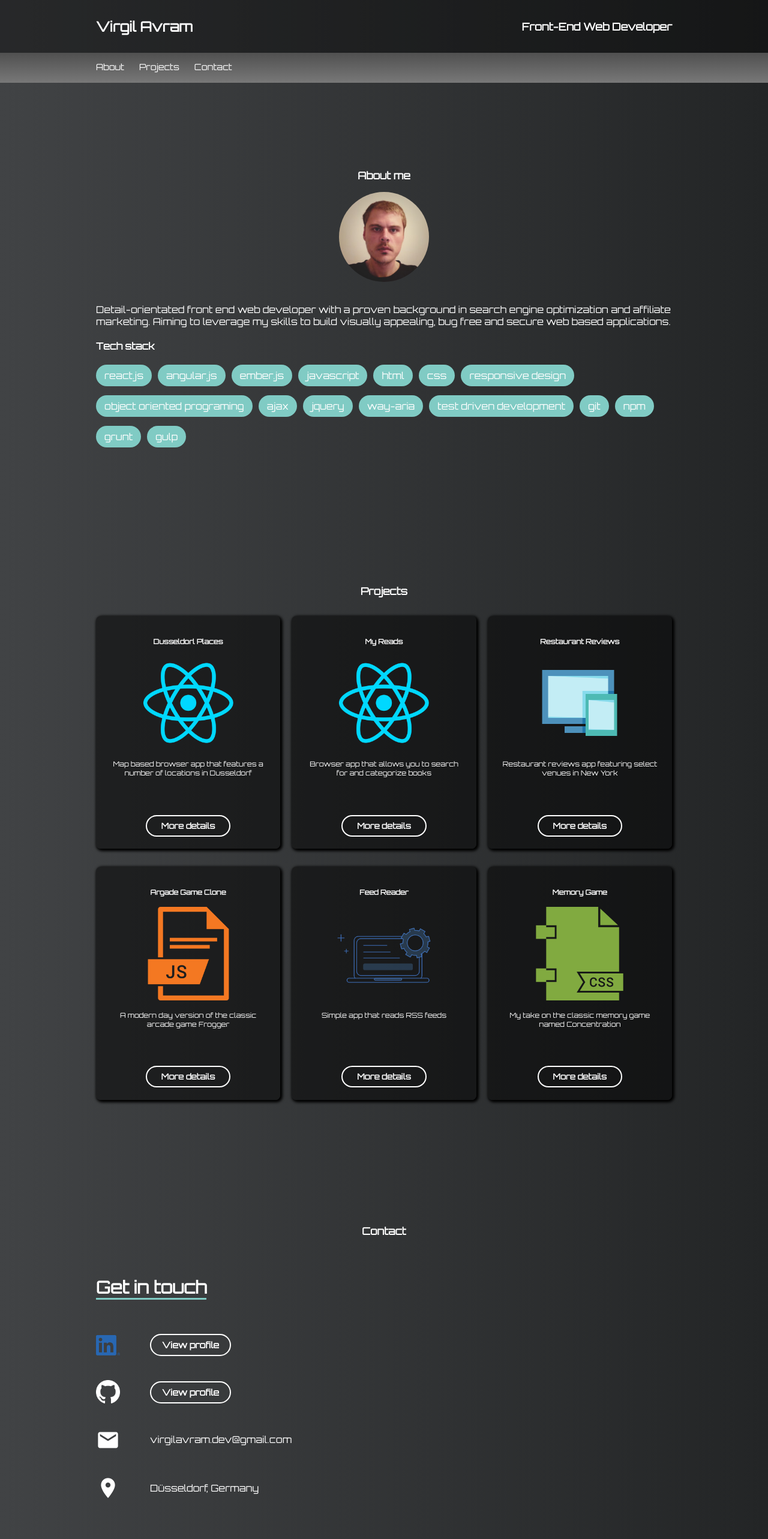
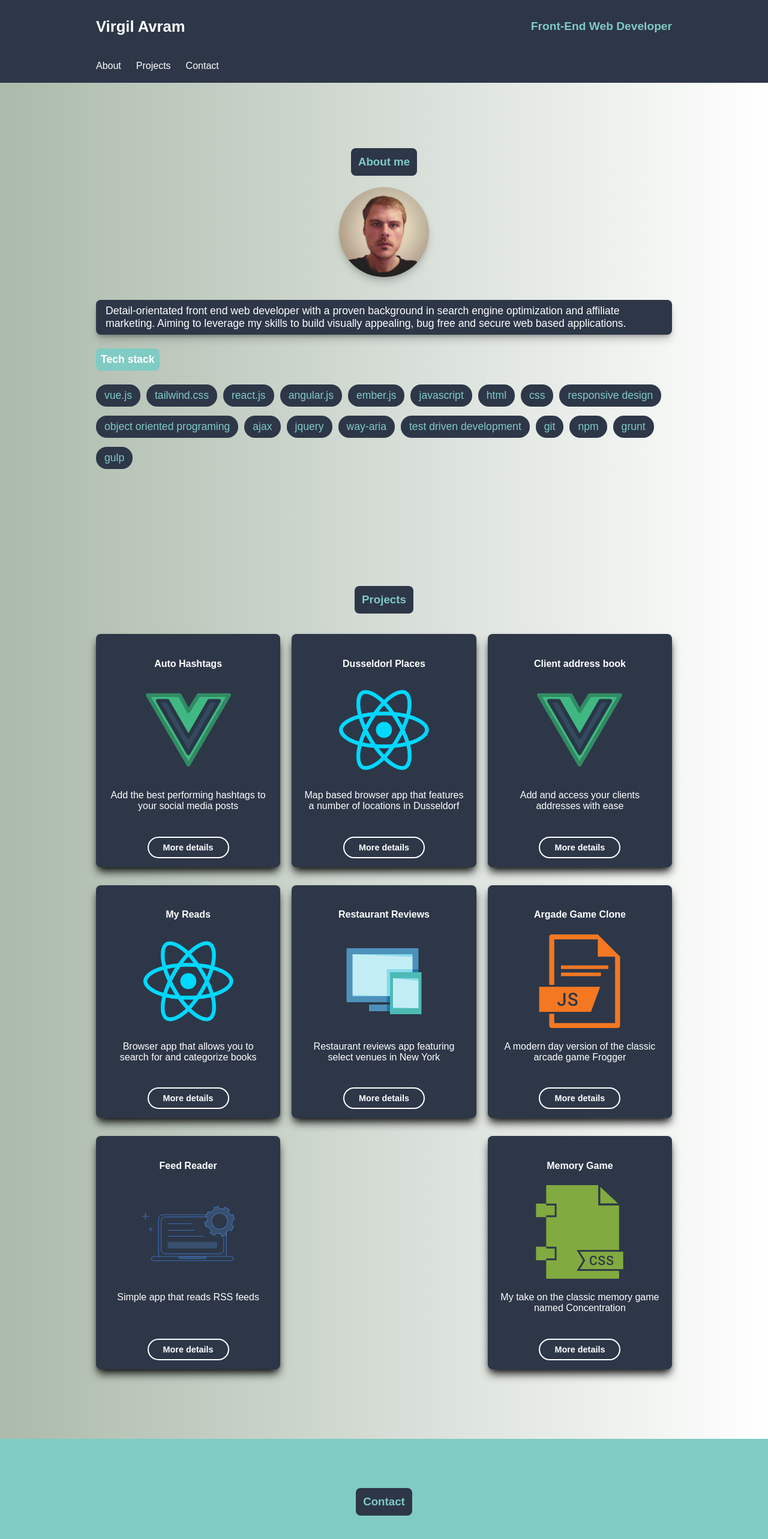
Before and after one commit to virgilseo/portfolio, a React (Create React App) app: page / in a window 1280 px wide. Shown: the top 2566 px of the page at 60% size. Built offline with nearby package versions, Linux system fonts and the light colour scheme.

Commit message:
Update color scheme

```diff
--- a/src/About.js
+++ b/src/About.js
@@ -3,7 +3,7 @@ import ProfilePic from './images/portfolio-pic.jpg';
 
 // Store tech skills text in a array
 
-const skills = ['react.js', 'angular.js', 'ember.js', 'javascript', 'html', 'css', 'responsive design', 'object oriented programing',
+const skills = ['vue.js', 'tailwind.css', 'react.js', 'angular.js', 'ember.js', 'javascript', 'html', 'css', 'responsive design', 'object oriented programing',
                 'ajax', 'jquery', 'way-aria', 'test driven development', 'git', 'npm', 'grunt', 'gulp']
 
 class About extends Component {
@@ -16,7 +16,7 @@ class About extends Component {
          <h3 className='section-title'>About me</h3>
          <img src={ProfilePic} alt='Profile' className='profile-pic'/>
          <div className='about-container'>
-           <p > Detail-orientated front end web developer
+           <p className="bio"> Detail-orientated front end web developer
               with a proven background in search engine optimization and affiliate marketing.
               Aiming to leverage my skills to build visually appealing, bug free and secure
               web based applications.</p>
--- a/src/App.css
+++ b/src/App.css
@@ -2,15 +2,15 @@
 
 html, body {
   height: 100vh;
-  background: linear-gradient(to right, #414345, #232526);
+  background: #abbaab;  /* fallback for old browsers */
+  background: -webkit-linear-gradient(to left, #ffffff, #abbaab);  /* Chrome 10-25, Safari 5.1-6 */
+  background: linear-gradient(to left, #ffffff, #abbaab); /* W3C, IE 10+/ Edge, Firefox 16+, Chrome 26+, Opera 12+, Safari 7+ */
   scroll-behavior: smooth;
 }
 
 .App {
-  color: #ffffff;
-  font-family: 'Orbitron', sans-serif;
-  font-size: 0.9em;
-  font-weight: 400;
+  color: #4A5568;
+  font-family: 'Heebo', sans-serif;
 }
 
 img {
@@ -21,7 +21,7 @@ img {
 
 .header {
   color: #ffffff;
-  background: rgba(0, 0, 0, 0.40);
+  background: #2D3748;
   display: flex;
   justify-content: center;
   align-items: center;
@@ -36,6 +36,10 @@ img {
   justify-content: space-between;
 }
 
+.header-tag {
+  color: #80CBC4;
+}
+
 /* Navigation */
 
 .nav-link {
@@ -45,18 +49,18 @@ img {
 }
 
 .nav-container a:hover {
-  border-bottom: 4px solid #80CBC4;
+  border-bottom: 6px solid #80CBC4;
 }
 
 .nav-container a {
-  border-bottom: 4px solid transparent;
+  border-bottom: 6px solid transparent;
 }
 
 .nav-container {
   display: flex;
   align-items: center;
   justify-content: center;
-  background-image: linear-gradient( #505050, #787878);
+  background: #2D3748;
   height: 40px;
   position: sticky;
   top: 0px;
@@ -74,6 +78,7 @@ img {
   border-radius: 50%;
   width: 150px;
   height: 150px;
+  box-shadow: 0 10px 15px -3px rgba(0, 0, 0, 0.2), 0 4px 6px -2px rgba(0, 0, 0, 0.10)
 }
 
 #about {
@@ -97,13 +102,36 @@ img {
 
 .skill-text {
   padding: 8px 14px;
-  background-color: #80CBC4;
+  background-color: #2D3748;
   border-radius: 18px;
-  color: #ffffff;
+  color: #80CBC4;
   margin-right: 10px;
   margin-bottom: 15px;
 }
 
+.tech-title {
+  background: #80CBC4;
+  padding: 8px;
+  color: #fff;
+  width: fit-content;
+  border-radius: 8px;
+}
+
+.section-title {
+  background: #2D3748;
+  padding: 12px;
+  color: #80CBC4;
+  width: fit-content;
+  border-radius: 8px;
+}
+
+.bio {
+  background: #2D3748;
+  padding: 8px 16px;
+  color: #fff;
+  border-radius: 8px;
+  box-shadow: 0 10px 15px -3px rgba(0, 0, 0, 0.2), 0 4px 6px -2px rgba(0, 0, 0, 0.25);
+}
 /* Projects */
 
 li {
@@ -111,7 +139,7 @@ li {
 }
 
 .project {
-  background-color: rgba(0, 0, 0, 0.50);
+  background-color: #2D3748;
   color: white;
   width: 85%;
   height: 350px;
@@ -122,7 +150,7 @@ li {
   margin-bottom: 30px;
   padding: 2%;
   text-align: center;
-  box-shadow: 2px 2px 4px 2px black;
+  box-shadow: 0 10px 15px -3px rgba(0, 0, 0, 0.9), 0 4px 6px -2px rgba(0, 0, 0, 0.25);
 }
 
 ul {
@@ -150,11 +178,11 @@ ul {
 .project-btn {
   border: 2px solid #fff;
   border-radius: 20px;
-  font-weight: 600;
   padding: 8px 24px;
-  font-family: 'Orbitron', sans-serif;
   color: #fff;
   background-color: transparent;
+  font-weight: 600;
+  font-size: 0.9em;
 }
 
 .project-btn:hover {
@@ -224,12 +252,14 @@ ul {
 
 .project-tags {
   font-size: 1.3em;
-  border: 2px solid #80CBC4;
+  background: #2D3748;
   margin-right: 10px;
   margin-bottom: 10px;
   margin-top: 5px;
   padding: 4px 10px;
-  box-shadow: 4px 4px 1px 0px #fff;
+  box-shadow: 0 10px 15px -3px rgba(0, 0, 0, 0.6), 0 4px 6px -2px rgba(0, 0, 0, 0.15);
+  border-radius: 12px;
+  color: #80CBC4;
 }
 
 .skill-container {
@@ -247,6 +277,7 @@ ul {
   justify-content: center;
   align-items: center;
   flex-flow: column;
+  background: #80CBC4;
 }
 
 .contact-title {
@@ -270,18 +301,18 @@ ul {
 .logo-links {
   margin-left: 40px;
   text-decoration: none;
-  color: #fff;
+  color: #4A5568;
   border-radius: 20px;
   font-weight: 600;
   padding: 8px 18px;
-  border: 2px solid #fff;
+  border: 2px solid #4A5568;
 }
 
 .logo-links:hover {
-  color: #ffffff;
-  background-color: #80CBC4;
+  color: #80CBC4;
+  background-color: #2D3748;
   transition-duration: 0.2s;
-  border: 2px solid #80CBC4;
+  border: 2px solid #2D3748;
 }
 
 .social-logo {
@@ -298,12 +329,13 @@ ul {
 .email-text {
   margin-left: 40px;
   text-decoration: none;
-  color: #ffffff;
-  border-bottom: 2px solid transparent;
+  color: #4A5568;
+  border-bottom: 3px solid transparent;
 }
 
 .email-text:hover {
-  border-bottom: 2px solid #80CBC4;
+  transition: 0.2s;
+  color: #fff;
 }
 
 
@@ -314,7 +346,8 @@ ul {
 .contact-tag {
   font-size: 1.8em;
   justify-content: center;
-  border-bottom: 3px solid #80CBC4;
+  border-left: 4px solid #fff;
+  padding-left: 10px;
 }
 
 .location-text {
@@ -330,10 +363,11 @@ ul {
   flex-flow: column;
   align-items: center;
   justify-content: center;
-  background: rgba(0, 0, 0, 0.40);
+  background: #2D3748;
   height: 10vh;
   padding: 20px 0px;
   text-align: center;
+  color: #fff;
 }
 
 .attr-link {
@@ -341,3 +375,8 @@ ul {
   color: #80CBC4;
   font-weight: 550;
 }
+
+.copy-icon {
+  color: #80CBC4;
+  font-weight: 600;
+}
--- a/src/App.js
+++ b/src/App.js
@@ -9,8 +9,6 @@ import Projects from './Projects.js';
 import Navigation from './Navigation';
 import ProjectInfo from './ProjectInfo';
 
-const projects = ProjectInfo
-
 class App extends Component {
 
   //Set the initial state
@@ -19,7 +17,7 @@ class App extends Component {
   }
 
   componentDidMount() {
-    this.setState({projects: projects})
+    this.setState({projects: ProjectInfo})
   }
 
 
@@ -29,7 +27,7 @@ class App extends Component {
     let flippedProject = this.state.projects.filter((project) => project.id === projectId).map((project) =>
     project.flipped === false ? project.flipped = true : project.flipped = false)
 
-    this.setState({projects: projects})
+    this.setState({projects: ProjectInfo})
     return flippedProject
   }
 
--- a/src/Contact.js
+++ b/src/Contact.js
@@ -9,8 +9,8 @@ class Contact extends Component {
     return(
 
       <section id='contact'>
-        <h3 className='contact-title'>Contact</h3>
-        <div data-aos="fade-right" data-aos-duration="900" className='contact-container'>
+        <h3 className='section-title'>Contact</h3>
+        <div className='contact-container'>
           <h4 className='contact-tag'>Get in touch</h4>
           <div className='linkedin-container'>
             <img src={LinkedinLogo} alt='Linkedin-profile' className='social-logo'/>
@@ -26,7 +26,7 @@ class Contact extends Component {
           </div>
           <div className='location-container'>
             <i className='material-icons location-icon'>place</i>
-            <span className='location-text'>Düsseldorf, Germany</span>
+            <span className='location-text'>Leeuwarden, Netherlands</span>
           </div>
         </div>
       </section>
--- a/src/Footer.js
+++ b/src/Footer.js
@@ -6,7 +6,7 @@ class Footer extends Component {
 
     return(
       <footer className='footer-container'>
-        <p>© 2019 Virgil Avram</p>
+        <p><span className="copy-icon">©</span> 2019 Virgil Avram</p>
         <p>Icons provided by <a href='https://material.io/' className='attr-link' target="_blank" rel='noopener noreferrer'>Material</a> and <a href='https://www.iconfinder.com/' className='attr-link' target="_blank" rel='noopener noreferrer'>IconFinder</a></p>
       </footer>
     )
--- a/src/Header.js
+++ b/src/Header.js
@@ -8,7 +8,7 @@ class Header extends Component {
       <header className='header'>
         <div className='inner-header'>
           <h1>Virgil Avram</h1>
-          <h2>Front-End Web Developer</h2>
+          <h2 className='header-tag'>Front-End Web Developer</h2>
         </div>
       </header>
     )
--- a/src/ProjectInfo.js
+++ b/src/ProjectInfo.js
@@ -3,16 +3,38 @@ import ResponsiveIcon from './images/responsive.png';
 import CssIcon from './images/css.png';
 import TddIcon from './images/tdd.png';
 import JsIcon from './images/js.png';
+import VueIcon from './images/vue.png';
 
 //Store project information in a array
 
 const ProjectInfo = [
-  {id: 1, image: ReactIcon, flipped: false, gitLink:'https://github.com/virgilseo/neighborhood-map', liveLink: 'https://dusseldorf-places.surge.sh/', title:'Dusseldorl Places' ,tag:'Map based browser app that features a number of locations in Dusseldorf', description:['React.js', 'JavaScript', 'Css', 'Html', 'Responsive Design', 'Api'] },
-  {id: 2, image: ReactIcon, flipped: false, gitLink:'https://github.com/virgilseo/myreads', liveLink: 'https://virgilseo-myreads.surge.sh/', title:'My Reads' ,tag:'Browser app that allows you to search for and categorize books', description: ['React.js', 'JavaScript', 'Css', 'Html', 'Responsive Design'] },
-  {id: 3, image: ResponsiveIcon, flipped: false, gitLink:'https://github.com/virgilseo/-mws-restaurant-reviews', liveLink: 'https://virgilseo-restaurantreviews.surge.sh/', title:'Restaurant Reviews' ,tag:'Restaurant reviews app featuring select venues in New York', description:['JavaScript', 'Css', 'Html', 'Responsive Design'] },
-  {id: 4, image: JsIcon, flipped: false, gitLink:'https://github.com/virgilseo/arcade-game-clone-project', liveLink: 'https://virgilseo-clonegame.surge.sh', title:'Argade Game Clone' ,tag:'A modern day version of the classic arcade game Frogger', description:['JavaScript', 'Css', 'Html', 'OOP'] },
-  {id: 5, image: TddIcon, flipped: false, gitLink:'https://github.com/virgilseo/feedreader-project', liveLink: 'https://github.com/virgilseo/feedreader-project', title:'Feed Reader' ,tag:'Simple app that reads RSS feeds', description:['JavaScript', 'Css', 'Html', 'Jasmine.js', 'Test Driven Development'] },
-  {id: 6, image: CssIcon, flipped: false, gitLink:'https://github.com/virgilseo/project-memory-game', liveLink: 'https://virgilseo-memorygame.surge.sh/', title:'Memory Game' ,tag:'My take on the classic memory game named Concentration', description:['JavaScript', 'Css', 'Html', 'Responsive Design']}
+  {id: 0, image: VueIcon, flipped: false, gitLink:'https://gitlab.com/virgilavram.dev/ritekit-task',
+   liveLink: 'https://enhancepost.surge.sh/', title:'Auto Hashtags',
+   tag:'Add the best performing hashtags to your social media posts',
+   description:['Vue.js', 'JavaScript', 'Css', 'Html', 'Responsive Design', 'Api', 'Tailwind.css'] },
+  {id: 1, image: ReactIcon, flipped: false, gitLink:'https://github.com/virgilseo/neighborhood-map',
+   liveLink: 'https://dusseldorf-places.surge.sh/', title:'Dusseldorl Places' ,
+   tag:'Map based browser app that features a number of locations in Dusseldorf',
+   description:['React.js', 'JavaScript', 'Css', 'Html', 'Responsive Design', 'Api'] },
+  {id: 2, image: VueIcon, flipped: false, gitLink:'https://github.com/virgilseo/circuly-task',
+   liveLink: 'https://github.com/virgilseo/circuly-task', title:'Client address book' ,
+   tag:'Add and access your clients addresses with ease',
+   description:['Vue.js', 'JavaScript', 'Css', 'Html', 'Responsive Design', 'Rest api'] },
+  {id: 3, image: ReactIcon, flipped: false, gitLink:'https://github.com/virgilseo/myreads',
+   liveLink: 'https://virgilseo-myreads.surge.sh/', title:'My Reads' ,tag:'Browser app that allows you to search for and categorize books',
+   description: ['React.js', 'JavaScript', 'Css', 'Html', 'Responsive Design'] },
+  {id: 4, image: ResponsiveIcon, flipped: false, gitLink:'https://github.com/virgilseo/-mws-restaurant-reviews',
+   liveLink: 'https://virgilseo-restaurantreviews.surge.sh/', title:'Restaurant Reviews' ,tag:'Restaurant reviews app featuring select venues in New York',
+   description:['JavaScript', 'Css', 'Html', 'Responsive Design'] },
+  {id: 5, image: JsIcon, flipped: false, gitLink:'https://github.com/virgilseo/arcade-game-clone-project',
+   liveLink: 'https://virgilseo-clonegame.surge.sh', title:'Argade Game Clone' ,tag:'A modern day version of the classic arcade game Frogger',
+   description:['JavaScript', 'Css', 'Html', 'OOP'] },
+  {id: 6, image: TddIcon, flipped: false, gitLink:'https://github.com/virgilseo/feedreader-project',
+   liveLink: 'https://github.com/virgilseo/feedreader-project', title:'Feed Reader' ,tag:'Simple app that reads RSS feeds',
+   description:['JavaScript', 'Css', 'Html', 'Jasmine.js', 'Test Driven Development'] },
+  {id: 7, image: CssIcon, flipped: false, gitLink:'https://github.com/virgilseo/project-memory-game',
+   liveLink: 'https://virgilseo-memorygame.surge.sh/', title:'Memory Game' ,tag:'My take on the classic memory game named Concentration',
+   description:['JavaScript', 'Css', 'Html', 'Responsive Design']}
   ]
 
 export default ProjectInfo
--- a/src/Projects.js
+++ b/src/Projects.js
@@ -10,7 +10,7 @@ class Projects extends Component {
         <h3 className='section-title'>Projects</h3>
         <ul>
         {this.props.projects.map((project) => (
-          <li data-aos="fade-up" data-aos-duration="650" key={project.id} className='project'>
+          <li key={project.id} className='project'>
             <div className={project.flipped === false  ? '' : 'hide'}>
               <div className='content-container'>
                 <h4 className='project-title'>{project.title}</h4>
--- a/src/responsive.css
+++ b/src/responsive.css
@@ -8,7 +8,7 @@
 
   .project {
     width: 40%;
-    font-size: 0.7em;
+    font-size: 0.9em;
     align-items: flex-start
   }
 
@@ -37,7 +37,7 @@
 
   .project {
     width: 28%;
-    font-size: 0.8em;
+    font-size: 1em;
   }
 
   .project-tags {
@@ -86,11 +86,7 @@
 
   /* Handle */
   ::-webkit-scrollbar-thumb {
-    background: rgba(0, 0, 0, 0.5);
-  }
-
-  ::-webkit-scrollbar-thumb:hover {
-    background: rgba(0, 0, 0, 0.3);
+    background: #80CBC4;
   }
 
   /*Track*/
@@ -127,6 +123,10 @@
      font-size: 1em;
    }
 
+   .project-tags {
+     font-size: 1.2em;
+   }
+
 
    .social-logo {
      width: 45px;
@@ -147,6 +147,9 @@
    .about-container {
      font-size: 1.3em;
    }
+   #contact {
+     height: 85vh;
+   }
 }
 
 
@@ -156,7 +159,7 @@
     font-size: 0.5em;
   }
 
-  .project {
-    font-size: 0.8em;
+  .project-tags {
+    font-size: 0.9em;
   }
 }
```
Also changed, not shown: src/images/vue.png (added).
